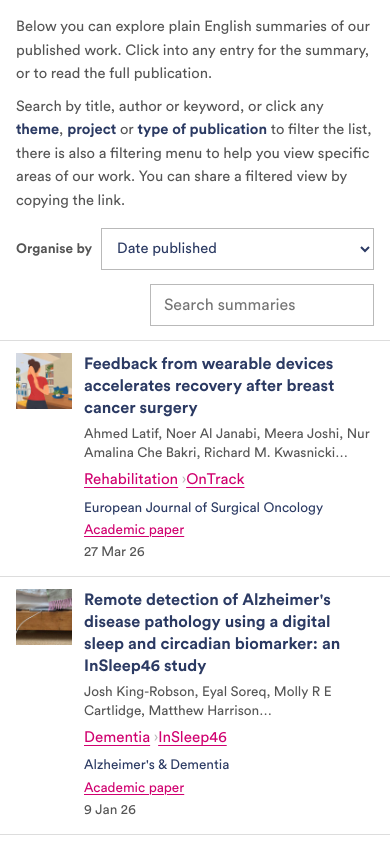
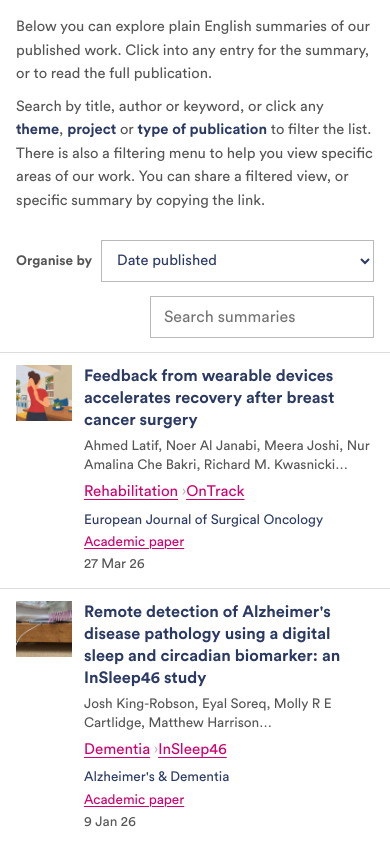
Before and after one commit to ImperialCollegeLondon/helix-display-site, a plain HTML site: page index.html in a window 390 px wide. Shown: the top 844 px of the page. Drawn offline with Linux system fonts and the light colour scheme.

Commit message:
Final intro wording, and more space above the table

```diff
--- a/index.html
+++ b/index.html
@@ -14,7 +14,7 @@
       <section class="table-card" aria-label="Publication summaries">
         <div class="table-intro">
           <p>Below you can explore plain English summaries of our published work. Click into any entry for the summary, or to read the full publication.</p>
-          <p>Search by title, author or keyword, or click any <b>theme</b>, <b>project</b> or <b>type of publication</b> to filter the list, there is also a filtering menu to help you view specific areas of our work. You can share a filtered view by copying the link.</p>
+          <p>Search by title, author or keyword, or click any <b>theme</b>, <b>project</b> or <b>type of publication</b> to filter the list. There is also a filtering menu to help you view specific areas of our work. You can share a filtered view, or specific summary by copying the link.</p>
         </div>
 
         <div class="table-card__header">
--- a/style.css
+++ b/style.css
@@ -275,7 +275,7 @@ body.table-embed,
 /* The intro above the search box. Sets out what the summaries are and that the
    table can be filtered — neither of which the rows say for themselves. */
 .table-intro {
-  padding: 20px 20px 4px;
+  padding: 20px 20px 20px;
 }
 
 .table-intro p {
@@ -1110,7 +1110,7 @@ a.filter-pill:focus {
   }
 
   .table-intro {
-    padding: 15px 16px 2px;
+    padding: 15px 16px 14px;
   }
 
   .table-intro p {
```
